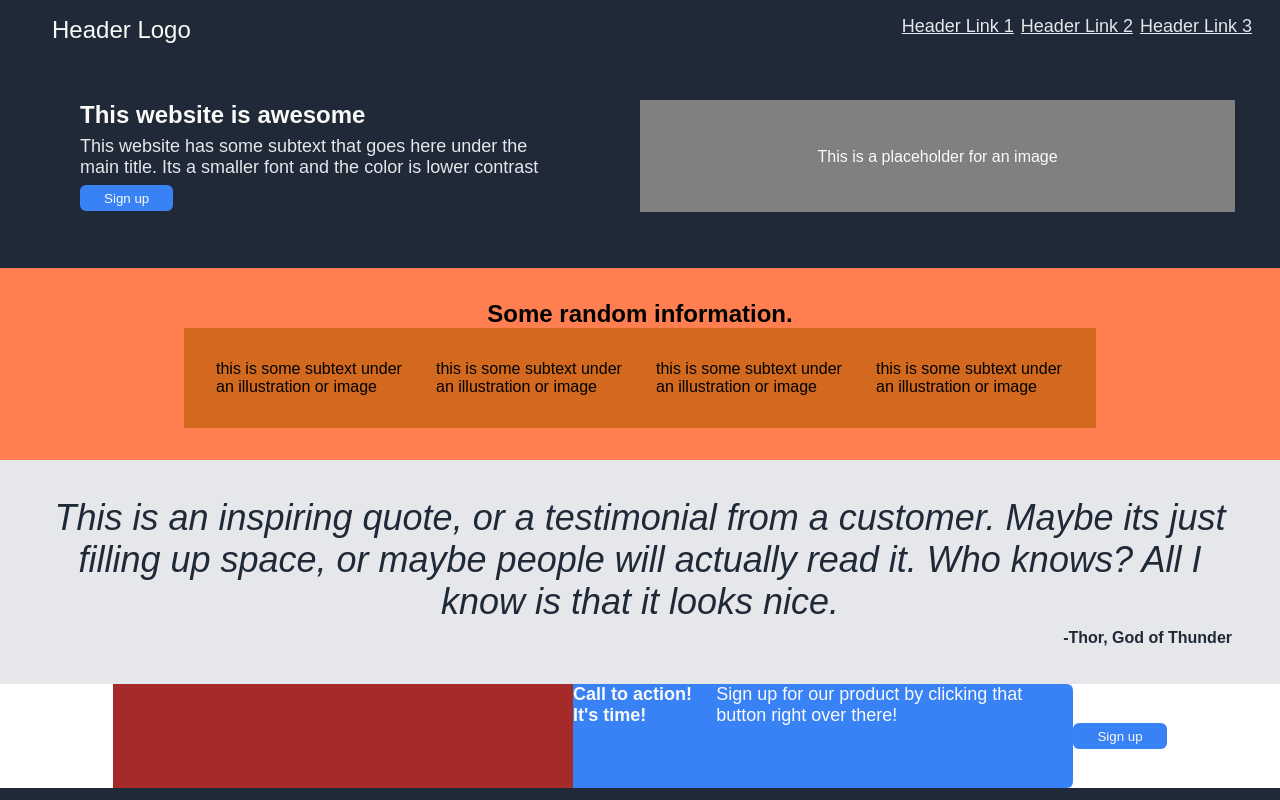
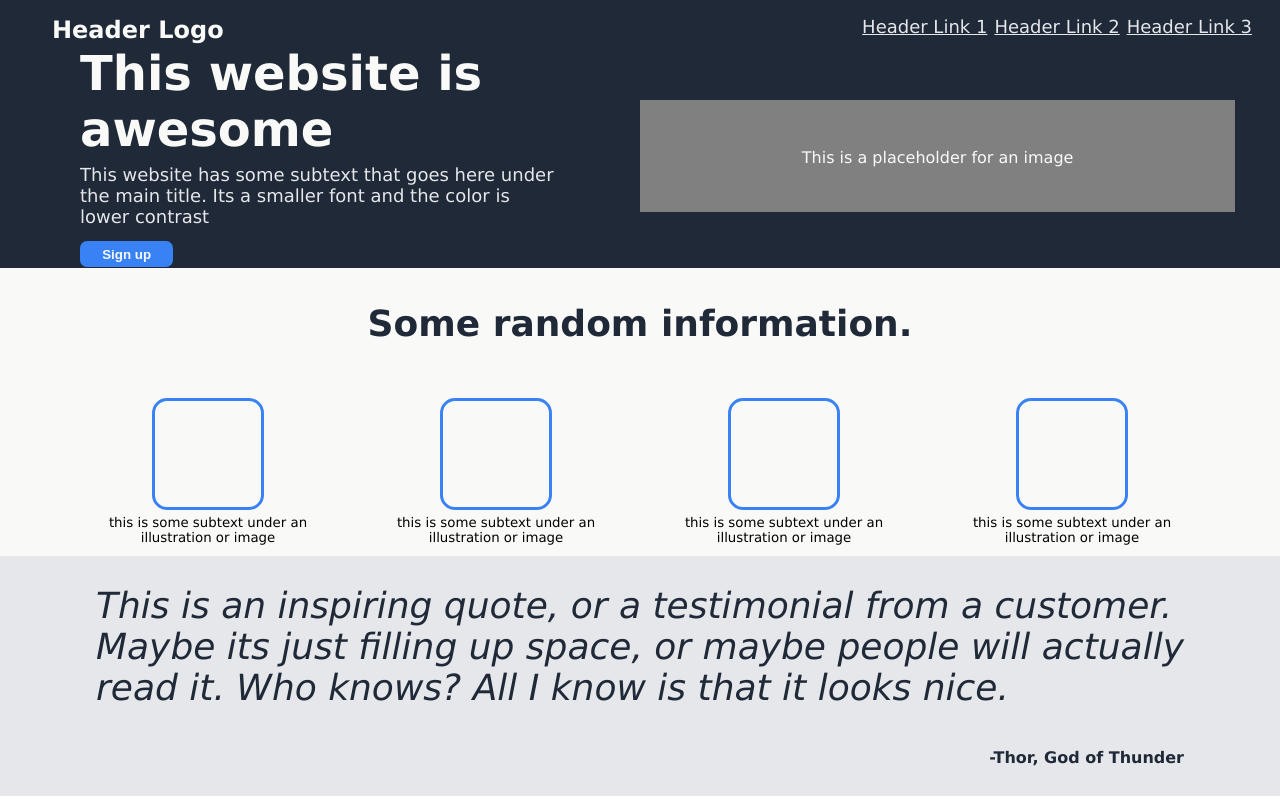
Before and after one commit to BraveSoul33/landing-page, a plain HTML site: page index.html in a window 1280 px wide. Shown: the top 800 px of the page. Drawn offline with Linux system fonts and the light colour scheme.

Commit message:
fill out more content
fix call to action section and get everything
sized and placed correctly

create boxes for the second section and get
text aligned underneath them

tweak sizing and padding to fit things more
favorably

```diff
--- a/index.html
+++ b/index.html
@@ -58,37 +58,39 @@
         <h2>Some random information.</h2>
 
         <div class="subtextboxes">
-            <div class="ex1" class="ex">
-                <div class="box1" class="box"></div>
+            <div class="ex" class="ex1">
+                <div class="box" class="box1"></div>
                 <p class="boxtext">this is some subtext under an illustration or image</p>
             </div>
-            <div class="ex2" class="ex">
-                <div class="box2" class="box"></div>
+            <div class="ex" class="ex2">
+                <div class="box" class="box2"></div>
                 <p class="boxtext">this is some subtext under an illustration or image</p>
             </div>
-            <div class="ex3" class="ex">
-                <div class="box3" class="box"></div>
+            <div class="ex" class="ex3">
+                <div class="box" class="box3"></div>
                 <p class="boxtext">this is some subtext under an illustration or image</p>
             </div>
-            <div class="ex4" class="ex">
-                <div class="box4" class="box"></div>
+            <div class="ex" class="ex4">
+                <div class="box" class="box4"></div>
                 <p class="boxtext">this is some subtext under an illustration or image</p>
             </div>
         </div>
     </section>
 
     <section class="quote">
-        <quote>
-           This is an inspiring quote, or a testimonial from a customer. Maybe its just filling up space, or maybe people will actually read it. Who knows? All I know is that it looks nice.
-        </quote>
-        <p class="thor">-Thor, God of Thunder</p>
+        <div class="quotetext">
+            <quote>
+               This is an inspiring quote, or a testimonial from a customer. Maybe its just filling up space, or maybe people will actually read it. Who knows? All I know is that it looks nice.
+            </quote>
+            <p class="thor">-Thor, God of Thunder</p>
+        </div>
     </section>
 
     <section class="calltoaction">
 
         <div class="signupbox">
 
-            <div class="signuptext"></div>
+            <div class="signuptext">
                 <p class="cta-header">Call to action! It's time!</p>
 
                 <p class="cta-subheader">Sign up for our product by clicking that button right over there!</p>
@@ -97,6 +99,7 @@
             <button class="signup2">Sign up</button>
 
         </div>
+
     </section>
 
     <footer>
--- a/style.css
+++ b/style.css
@@ -13,7 +13,7 @@ body {
     flex-direction: column;
     height: 100%;
     width: 100%;
-    font-family: Arial, Helvetica, sans-serif;
+    font-family: 'Lucida Sans', 'Lucida Sans Regular', 'Lucida Grande', 'Lucida Sans Unicode', Geneva, Verdana, sans-serif;
 }
 
 header {
@@ -33,6 +33,7 @@ header {
     width: 100%;
     padding-left: 1.5em;
     font-size: 24px;
+    font-weight: bold;
     color: #F9FAF8;
 }
 
@@ -61,7 +62,7 @@ header {
     display: flex;
     justify-content: center;
     align-items: center;
-    max-height: 18em;
+    max-height: 14em;
     width: 50%;
 }
 
@@ -75,6 +76,9 @@ header {
 }
 
 h1 {
+    width: ;
+    font-size: 48px;
+    font-weight: bolder;
     color: #F9FAF8;
 
 }
@@ -82,13 +86,15 @@ h1 {
 .subheader {
     color: #E5E7EB;
     font-size: 18px;
+    padding-bottom: 7px;
 }
 
 .signup {
     width: 7em;
     height: 2em;
-    border-radius: 6px;
+    border-radius: 7px;
     border: 0;
+    font-weight: bold;
     background-color: #3882F6;
     color: #F9FAF8;
     align-self: flex-start;
@@ -119,90 +125,77 @@ h1 {
     flex-direction: column;
     justify-content: center;
     align-items: center;
-    height: 14em;
-    padding: 2em;
-    background-color: coral;
+    height: 18em;
+    padding-top: 3em;
+    padding-bottom: 3em;
+    background-color: #F9FAF8;
 }
 
 h2 {
-
+    margin-block-start: 3.5em;
+    margin-block-end: 1.75em;
+    font-size: 36px;
+    font-weight: bolder;
+    color: #1F2937;
 }
 
 .subtextboxes {
     display: flex;
-    height: 100%;
-    width: 75%;
-    padding: 2em;
+    align-items: flex-end;
+    height: 15em;
+    width: 100%;
+    padding: 5em;
     gap: 2em;
-    background-color: chocolate;
 
 }
 
 .ex {
     display: flex;
     flex-direction: column;
-    height: 100%;
+    justify-content: center;
+    height: 12em;
     width: 25%;
-    background-color: cadetblue;
-}
-
-.ex1 {
-
-}
-
-.ex2 {
-
-}
-
-.ex3 {
-
-}
-
-.ex4 {
-
+    gap: 5px;
 }
 
 .box {
-    height: 3em;
-    width: 3em;
+    align-self: center;
+    height: 7em;
+    width: 7em;
+    border-radius: 15px;
+    border-style: solid;
     border-color: #3882F6;
-    border-radius: 6px;
-    border: 2px;
-}
-
-.box1 {
-
-}
-
-.box2 {
-
-}
-
-.box3 {
-
-}
-
-.box4 {
-
 }
 
 .boxtext {
-
+    font-size: smaller;
+    text-align: center;
 }
 
 .quote {
     display: flex;
-    flex-direction: column;
     justify-content: center;
-    height: 14em;
-    padding: 3em;
+    align-items: center;
+    height: 15em;
+    padding-top: 6em;
+    padding-bottom: 6em;
+    padding-left: 6em;
+    padding-right: 6em;
     gap: 1em;
     background-color: #E5E7EB;
 }
+.quotetext {
+    display: flex;
+    flex-direction: column;
+    align-items: center;
+    justify-content: center;
+    height: 15em;
+    width: 100%;
+}
 
 quote {
-    height: 60%;
-    text-align: center;
+    height: fit-content;
+    text-align: left;
     font-size: 36px;
     font-style: italic;
     font-weight: lighter;
@@ -220,45 +213,54 @@ quote {
     display: flex;
     justify-content: center;
     align-items: center;
-    height: 15em;
+    height: 12em;
     width: 100%;
+    padding: 4em;
 
 }
 
 .signupbox {
     display: flex;
-    height: 6.5em;
-    width: 75%;
-    border-radius: 6px;
+    justify-content: center;
+    height: 6em;
+    width: 95%;
+    padding-left: 3em;
+    padding-right: 4em;
+    padding-top: 1.5em;
+    border-radius: 7px;
     background-color: #3882F6;
 }
 
 .signuptext {
     display: flex;
     flex-direction: column;
-    justify-content: center;
-    align-items: center;
-    height: 6.5em;
-    width: 66%;
-    background-color: brown;
+    justify-content: flex-start;
+    align-items: flex-start;
+    height: 5em;
+    width: 75%;
+    gap: 5px;
+    margin-right: 1.5em;
 }
 
 .cta-header {
+    text-align: left;
     color: #F9FAF8;
-    font-size: 18px;
+    font-size: 20px;
     font-weight: bold;
 }
 
 .cta-subheader {
     color: #F9FAF8;
-    font-size: 18px;
+    font-size: 17px;
 }
 
 .signup2 {
     width: 7em;
     height: 2em;
-    border-radius: 6px;
-    border: 2px;
+    margin-top: .75em;
+    font-size: 18px;
+    border-radius: 7px;
+    border-style: solid;
     border-color: #F9FAF8;
     background-color: #3882F6;
     color: #F9FAF8;
```
